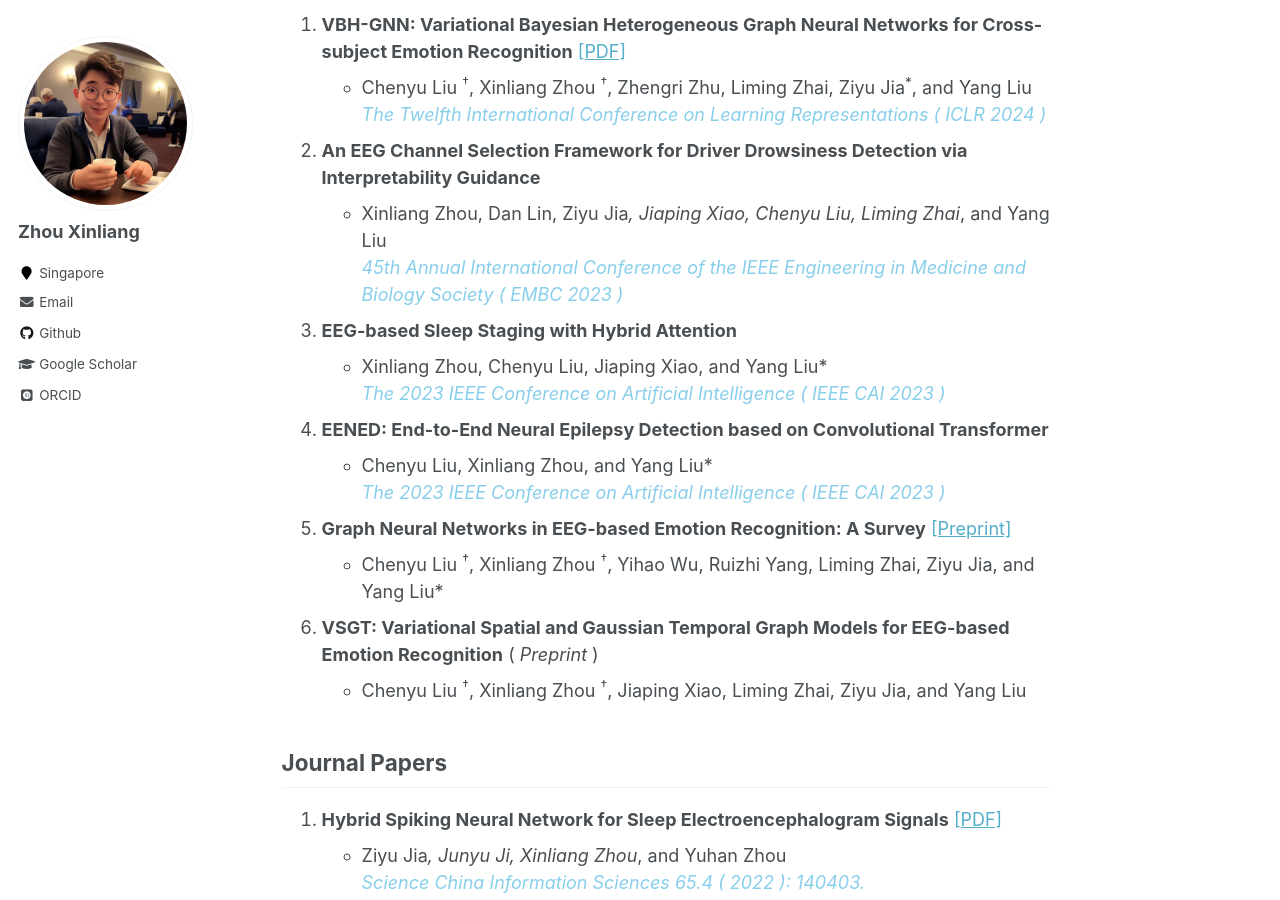
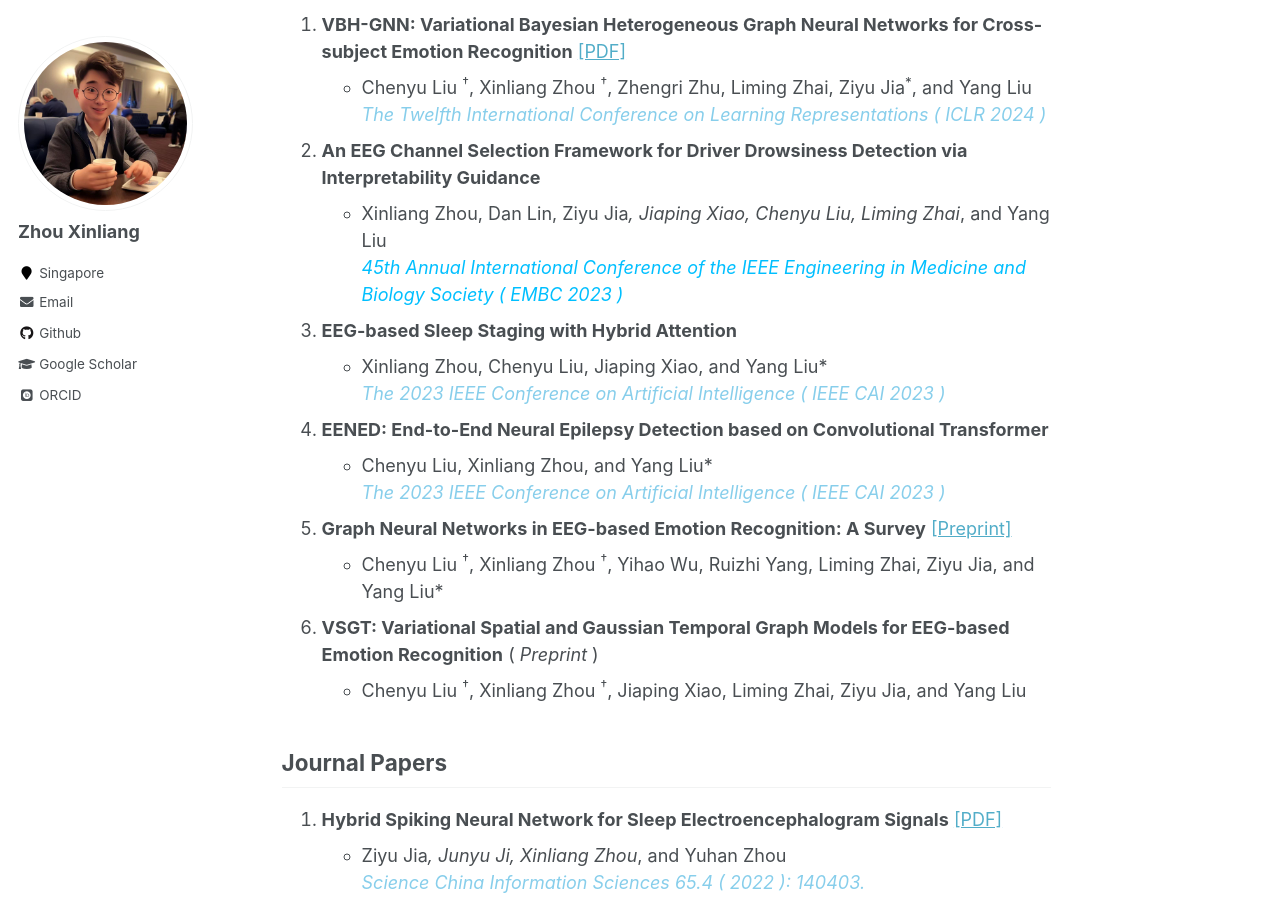
Before and after one commit to xinliangzhou/xinliangzhou.github.io, a Jekyll site: the page built from _pages/about.md, in a window 1280 px wide and 900 px high, scrolled down 498 px. Built offline with Jekyll 4.4.1, drawn with Linux system fonts in a browser that asks for light colours; some web fonts are replaced.

Commit message:
Update about.md

```diff
--- a/_pages/about.md
+++ b/_pages/about.md
@@ -22,7 +22,7 @@ Conference Papers
 
 2. **An EEG Channel Selection Framework for Driver Drowsiness Detection via Interpretability Guidance**
    - Xinliang Zhou, Dan Lin, Ziyu Jia*, Jiaping Xiao, Chenyu Liu, Liming Zhai*, and Yang Liu
-   <span style="color:#87CEEB">  *45th Annual International Conference of the IEEE Engineering in Medicine and Biology Society ( EMBC 2023 )*</span>
+   <span style="color:#00BFFF">  *45th Annual International Conference of the IEEE Engineering in Medicine and Biology Society ( EMBC 2023 )*</span>
 
 3. **EEG-based Sleep Staging with Hybrid Attention**
    - Xinliang Zhou, Chenyu Liu, Jiaping Xiao, and Yang Liu*
```
